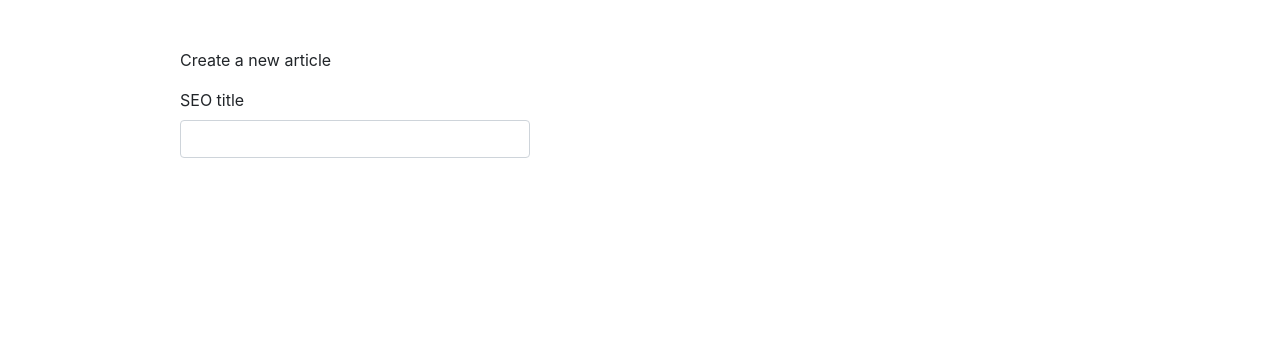
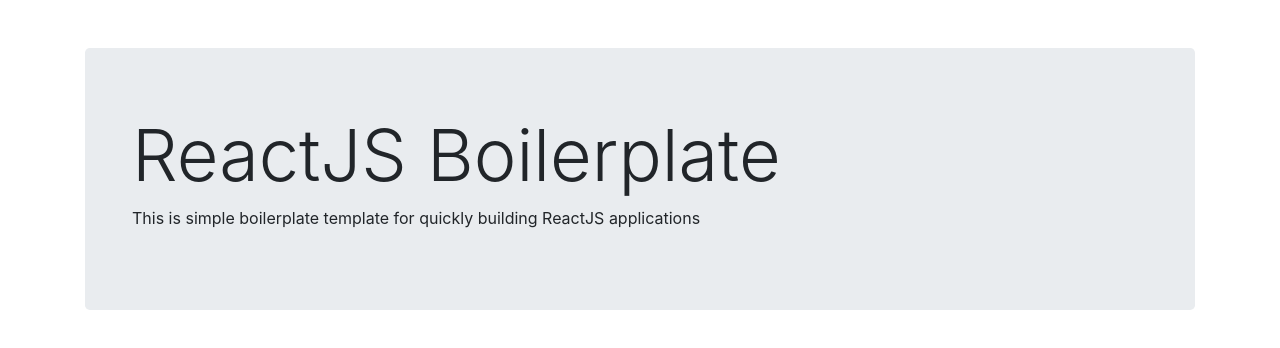
Before and after one commit to drewp6023/pure-strategic, a React app: page / in a window 1280 px wide. Built offline with nearby package versions, Linux system fonts and the light colour scheme.

Commit message:
Boilerplate complete

```diff
--- a/src/index.html
+++ b/src/index.html
@@ -10,14 +10,9 @@
 <body>
     <div class="container">
         <div class="row mt-5">
-            <div class="col-md-4 offset-md-1">
-                <p>Create a new article</p>
-                <div id="create-article-form">
-                    <!-- form -->
-                </div>
-
+            <div class="col-md-12">
+                <div id="app"></div>
             </div>
-
         </div>
     </div>
 </body>
--- a/src/index.js
+++ b/src/index.js
@@ -1 +1 @@
-import FormContainer from "./js/components/container/FormContainer";
+import FormContainer from "./js/components/container/AppContainer";
--- /dev/null
+++ b/src/js/components/container/AppContainer.js
@@ -0,0 +1,30 @@
+import React, { Component } from "react";
+import ReactDOM from "react-dom";
+import Jumbotron from "../presentational/Jumbotron";
+
+class AppContainer extends Component {
+  constructor() {
+    super();
+
+    this.state = {
+
+    };
+
+    // this.handleChange = this.handleChange.bind(this);
+  }
+  // handleChange(event) {
+  //   this.setState({ [event.target.id]: event.target.value });
+  // }
+  render() {
+
+    // const {  } = this.state;
+
+    return (
+      <Jumbotron title="ReactJS Boilerplate" />
+    );
+  }
+}
+
+// export default FormContainer;
+const wrapper = document.getElementById("app");
+wrapper ? ReactDOM.render(<AppContainer />, wrapper) : false;
--- a/src/js/components/presentational/Input.js
+++ b/src/js/components/presentational/Input.js
@@ -1,5 +1,6 @@
 import React from "react";
 import PropTypes from "prop-types";
+
 const Input = ({ label, text, type, id, value, handleChange }) => (
   <div className="form-group">
     <label htmlFor={label}>{text}</label>
@@ -13,6 +14,7 @@
     />
   </div>
 );
+
 Input.propTypes = {
   label: PropTypes.string.isRequired,
   text: PropTypes.string.isRequired,
@@ -21,4 +23,5 @@
   value: PropTypes.string.isRequired,
   handleChange: PropTypes.func.isRequired
 };
+
 export default Input;
--- /dev/null
+++ b/src/js/components/presentational/Jumbotron.js
@@ -0,0 +1,17 @@
+import React from "react";
+import PropTypes from "prop-types";
+
+const Jumbotron = ({ title }) => (
+  <div className="jumbotron">
+    <div className="container">
+      <h1 class="display-3">{title}</h1>
+      <p>This is simple boilerplate template for quickly building ReactJS applications</p>
+    </div>
+  </div>
+);
+
+Jumbotron.propTypes = {
+  title: PropTypes.string.isRequired
+};
+
+export default Jumbotron;
```
Also changed, not shown: sftp-config.json (added, +45 -0 lines).
